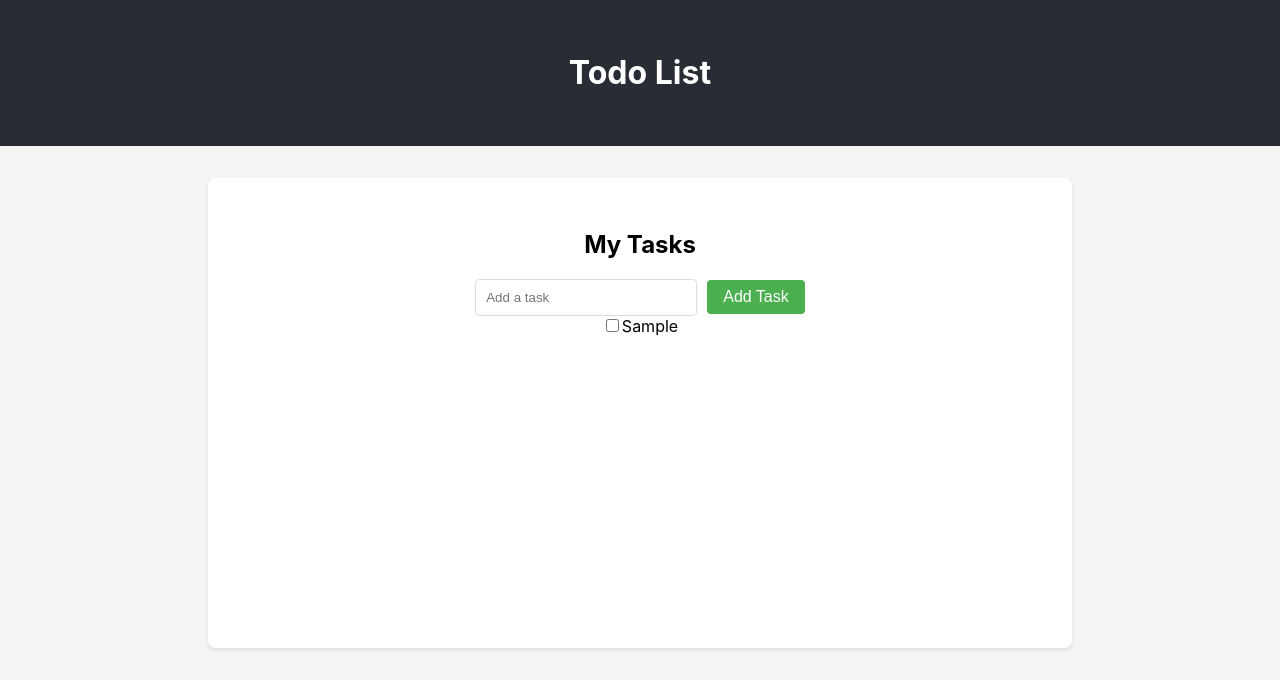
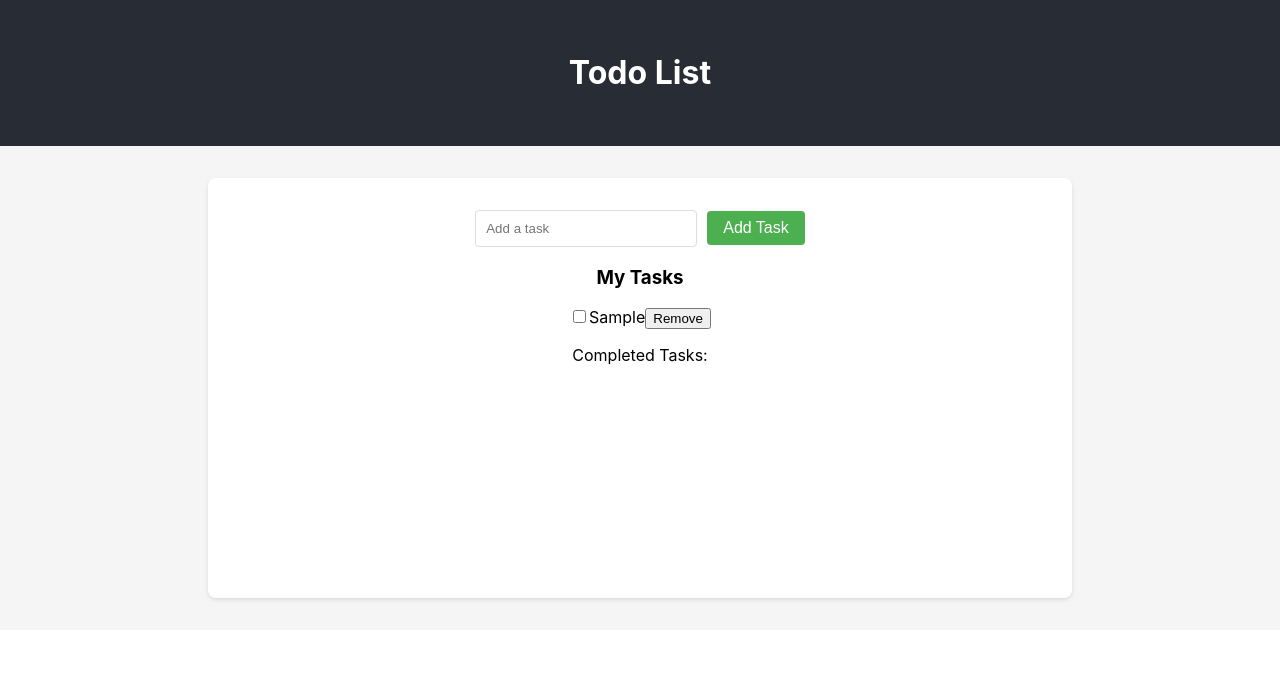
Before and after one commit to dtom90/todo-react-ts, a React (Create React App) app: page / in a window 1280 px wide. Both pictures are taken after typing "Sample" into the empty fields and a click on the button "Add Task". Shown: the top 692 px of the page. Built offline with nearby package versions, Linux system fonts and the light colour scheme.

Commit message:
context and more component separation

```diff
--- a/src/App.tsx
+++ b/src/App.tsx
@@ -1,15 +1,9 @@
-import React from 'react';
+import './App.css';
+import { TaskProvider } from './contexts/TaskContext';
 import TaskForm from './components/TaskForm';
-import './App.css';
-import { Task } from './types';
+import TaskList from './components/TaskList';
 
 function App() {
-
-  const [tasks, setTasks] = React.useState<Task[]>([]);
-
-  const handleTaskAdded = (newTask: Task) => {
-    setTasks([...tasks, newTask]);
-  };
 
   return (
     <div className="App">
@@ -20,25 +14,19 @@ function App() {
       </header>
       <main className="main-content">
         <div className="todo-container">
-          <div>
-            <h2>My Tasks</h2>
-          </div>
-          <TaskForm
-            onTaskAdded={handleTaskAdded}
-          />
+          <TaskForm />
 
-          <div className="todo-list">
-            {tasks.map((task) => (
-              <div key={task.id}>
-                <input type="checkbox" checked={task.completed} />
-                <span>{task.text}</span>
-              </div>
-            ))}
-          </div>
+          <TaskList />
         </div>
       </main>
     </div>
   );
 }
 
-export default App;
+export default function AppWithProvider() {
+  return (
+    <TaskProvider>
+      <App />
+    </TaskProvider>
+  );
+}
--- a/src/components/TaskForm.tsx
+++ b/src/components/TaskForm.tsx
@@ -1,15 +1,12 @@
-import React from 'react';
-import { Task } from '../types';
+import { FormEvent, ChangeEvent, useState } from 'react';
+import { useTasks } from '../contexts/TaskContext';
 
-interface TaskFormProps {
-  onTaskAdded: (newTask: Task) => void;
-}
+export default function TaskForm() {
+  const { addTask } = useTasks();
+  const [taskText, setTaskText] = useState('');
+  const [hasError, setHasError] = useState(false);
 
-export default function TaskForm({ onTaskAdded }: TaskFormProps) {
-  const [taskText, setTaskText] = React.useState('');
-  const [hasError, setHasError] = React.useState(false);
-
-  const handleSubmit = (e: React.FormEvent) => {
+  const handleSubmit = (e: FormEvent) => {
     e.preventDefault();
     if (taskText.trim() === '') {
       setHasError(true);
@@ -20,12 +17,12 @@ export default function TaskForm({ onTaskAdded }: TaskFormProps) {
       text: taskText,
       completed: false,
     };
-    onTaskAdded(newTask);
+    addTask(newTask);
     setTaskText('');
     setHasError(false);
   };
 
-  const handleChange = (e: React.ChangeEvent<HTMLInputElement>) => {
+  const handleChange = (e: ChangeEvent<HTMLInputElement>) => {
     setTaskText(e.target.value);
     setHasError(false);
   };
--- /dev/null
+++ b/src/components/TaskList.tsx
@@ -0,0 +1,34 @@
+import { useTasks } from "../contexts/TaskContext";
+import { Task } from "../types";
+
+export default function TaskList() {
+    const { incompleteTasks, toggleTask, removeTask, completedTasks } = useTasks();
+
+    function TaskItem({ task }: { task: Task }) {
+      return (
+        <div key={task.id}>
+          <input
+            type="checkbox"
+            checked={task.completed}
+            onChange={() => toggleTask(task.id)}
+          />
+          <span>{task.text}</span>
+          <button onClick={() => removeTask(task.id)}>Remove</button>
+        </div>
+      );
+    }
+
+    return (
+      <div className="todo-list">
+        <h3>My Tasks</h3>
+        {incompleteTasks.map((task) => (
+          <TaskItem key={task.id} task={task} />
+        ))}
+        <p>Completed Tasks:</p>
+        {completedTasks.map((task) => (
+          <TaskItem key={task.id} task={task} />
+        ))}
+      </div>
+
+    );
+}
--- /dev/null
+++ b/src/contexts/TaskContext.tsx
@@ -0,0 +1,48 @@
+import React, { createContext, useContext, useState, useCallback } from 'react';
+import { Task } from '../types';
+
+interface TaskContextType {
+  addTask: (task: Omit<Task, 'id'>) => void;
+  toggleTask: (id: number) => void;
+  removeTask: (id: number) => void;
+  incompleteTasks: Task[];
+  completedTasks: Task[];
+}
+
+const TaskContext = createContext<TaskContextType | undefined>(undefined);
+
+export function TaskProvider({ children }: { children: React.ReactNode }) {
+  const [tasks, setTasks] = useState<Task[]>([]);
+
+  const addTask = useCallback((task: Omit<Task, 'id'>) => {
+    const newTask: Task = { ...task, id: tasks.length + 1 };
+    setTasks(prev => [...prev, newTask]);
+  }, [tasks]);
+
+  const toggleTask = useCallback((id: number) => {
+    setTasks(prev => prev.map(task =>
+      task.id === id ? { ...task, completed: !task.completed } : task
+    ));
+  }, []);
+
+  const removeTask = useCallback((id: number) => {
+    setTasks(prev => prev.filter(task => task.id !== id));
+  }, []);
+
+  const incompleteTasks = tasks.filter(task => !task.completed);
+  const completedTasks = tasks.filter(task => task.completed);
+
+  return (
+    <TaskContext.Provider value={{ addTask, toggleTask, removeTask, incompleteTasks, completedTasks }}>
+      {children}
+    </TaskContext.Provider>
+  );
+}
+
+export function useTasks() {
+  const context = useContext(TaskContext);
+  if (context === undefined) {
+    throw new Error('useTasks must be used within a TaskProvider');
+  }
+  return context;
+}
```
